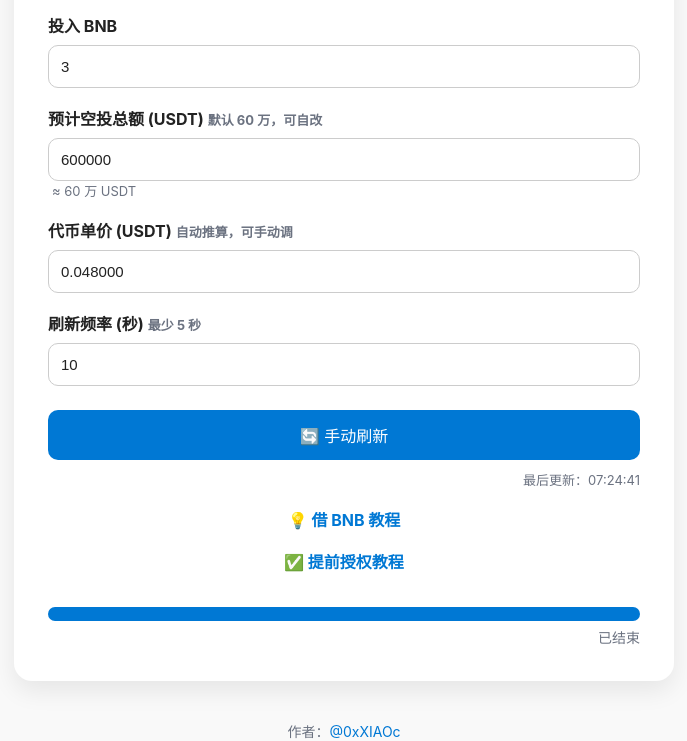
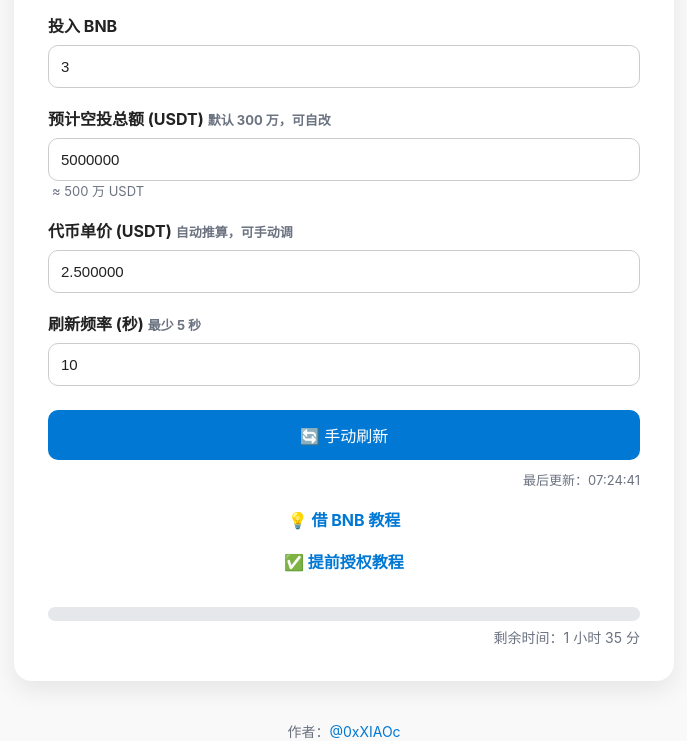
Before and after one commit to 7CCCCC21X/ido, a plain HTML site: page index.html in a window 1280 px wide. Shown: the part 124-865 px from the top of the page, without its empty margins (296-983 px from the left). Drawn offline with Linux system fonts and the light colour scheme; no server answers.

Commit message:
Update index.html

```diff
--- a/index.html
+++ b/index.html
@@ -2,7 +2,7 @@
 <html lang="zh">
 <head>
     <meta charset="UTF-8">
-    <title>币安 Web3 钱包第37期 独家TGE (STAR)</title>
+    <title>币安首期 BuildKey TGE (RIVER)</title>
     <meta name="viewport" content="width=device-width,initial-scale=1.0">
     <meta name="color-scheme" content="light dark">
     <style>
@@ -51,20 +51,20 @@
 <body>
     <div class="container">
         <div id="errBanner" class="error-banner"></div>
-        <h2>币安 Web3 钱包第37期 独家TGE (STAR)</h2>
+        <h2>币安首期 BuildKey TGE (RIVER)</h2>
 
         <!-- 募集/读取地址（合约地址） -->
-        <input id="targetAddress" type="hidden" value="0xe2d68cc18c903ac6de7256c901db7f0dde74acd6">
+        <input id="targetAddress" type="hidden" value="0xea3f20fed5b18c57f9b705b1c15d5005560ce687">
 
         <label>投入 BNB</label>
         <input id="userAmount" type="number" step="0.01" value="3" min="0">
 
-        <label>预计空投总额 (USDT)<span class="note">默认 60 万，可自改</span></label>
-        <input id="airdropUSD" type="number" step="10000" value="600000" min="0">
-        <div class="note" id="airdropFmt">≈ 60 万 USDT</div>
+        <label>预计空投总额 (USDT)<span class="note">默认 300 万，可自改</span></label>
+        <input id="airdropUSD" type="number" step="10000" value="5000000" min="0">
+        <div class="note" id="airdropFmt">≈ 500 万 USDT</div>
 
         <label>代币单价 (USDT)<span class="note">自动推算，可手动调</span></label>
-        <input id="tokenPrice" type="number" step="0.00001" value="0.048" min="0">
+        <input id="tokenPrice" type="number" step="0.00001" value="1.5" min="0">
 
         <label>刷新频率 (秒)<span class="note">最少 5 秒</span></label>
         <input id="refreshSec" type="number" step="1" value="10" min="5">
@@ -85,9 +85,9 @@
             <p>📦 当前地址 BNB 余额：<span class="highlight" id="bnbBalance">—</span></p>
             <p>🎯 募集目标：<span class="highlight" id="targetBNBShow">—</span> BNB</p>
             <p>🔥 超募倍数：<span class="highlight" id="multiplier">—</span></p>
-            <p>💰 总销售量：12,500,000 枚 STAR</p><hr>
+            <p>💰 出售代币数量：2,000,000 枚 RIVER（占总供应量的 2%）</p><hr>
             <p>🚀 你投入 <span class="highlight" id="userInput">—</span> BNB（占比 <span class="highlight" id="percent">—</span>%）<br>
-                可获得 <span class="success" id="tokenAmt">—</span> 枚 STAR ≈ <span class="success" id="usdValue">—</span></p>
+                可获得 <span class="success" id="tokenAmt">—</span> 枚 RIVER ≈ <span class="success" id="usdValue">—</span></p>
             <p>💸 实际扣款：<span class="deduct" id="principalBNB">—</span> BNB ≈ <span class="deduct" id="principalUSD">—</span></p>
             <p>🔄 退回 BNB：<span class="refund" id="refundBNB">—</span> BNB</p>
         </div>
@@ -97,11 +97,11 @@
 
     <script>
         const CONFIG={
-            TOTAL_TARGET_BNB:148.13,                 // 募集BNB数量
-            TOTAL_TOKENS:12_500_000,                 // 总销售量（STAR）
-            // 时间：9月6日 16:00-18:00（北京时间，UTC+8）
-            START_TIME:new Date('2025-09-06T16:00:00+08:00'),
-            END_TIME:new Date('2025-09-06T18:00:00+08:00'),
+            TOTAL_TARGET_BNB:100.9784815,            // 募集BNB数量
+            TOTAL_TOKENS:2_000_000,                  // 出售代币数量（RIVER）
+            // 时间：9月19日 15:00-17:00（北京时间，UTC+8）
+            START_TIME:new Date('2025-09-19T15:00:00+08:00'),
+            END_TIME:new Date('2025-09-19T17:00:00+08:00'),
             REFRESH_INTERVAL:10_000,
             PRICE_CACHE_MS:60_000,
             PRICE_APIS:[
@@ -188,7 +188,7 @@
             const price=+els.tokenPrice.value||0;
             const bnbUSD=await getBNBPrice();
             const target=CONFIG.TOTAL_TARGET_BNB;
-            els.targetBNBShow.textContent = fmt(target,2);   // 同步显示募集目标
+            els.targetBNBShow.textContent = fmt(target,2);   // 同步显示募集目标（显示两位小数）
 
             if(!(user&&price&&bnbUSD&&target&&dep)){
                 els.resultBox.hidden=true;
@@ -234,7 +234,7 @@
 
         function tick(){
             const {START_TIME:st,END_TIME:et}=CONFIG,now=Date.now();
-            if(now<st){els.countdownText.textContent='活动未开始（9月6日 16:00-18:00）';els.progressBar.style.width='0%';return;}
+            if(now<st){els.countdownText.textContent='活动未开始（9月19日 15:00-17:00）';els.progressBar.style.width='0%';return;}
             if(now>=et){els.countdownText.textContent='已结束';els.progressBar.style.width='100%';return;}
             const diff=et-now;
             const txt=diff<10_000?(diff/1e3).toFixed(1)+' 秒': diff<3.6e6?Math.floor(diff/6e4)+' 分 '+Math.floor(diff%6e4/1e3)+' 秒': Math.floor(diff/3.6e6)+' 小时 '+Math.floor(diff%3.6e6/6e4)+' 分';
```
